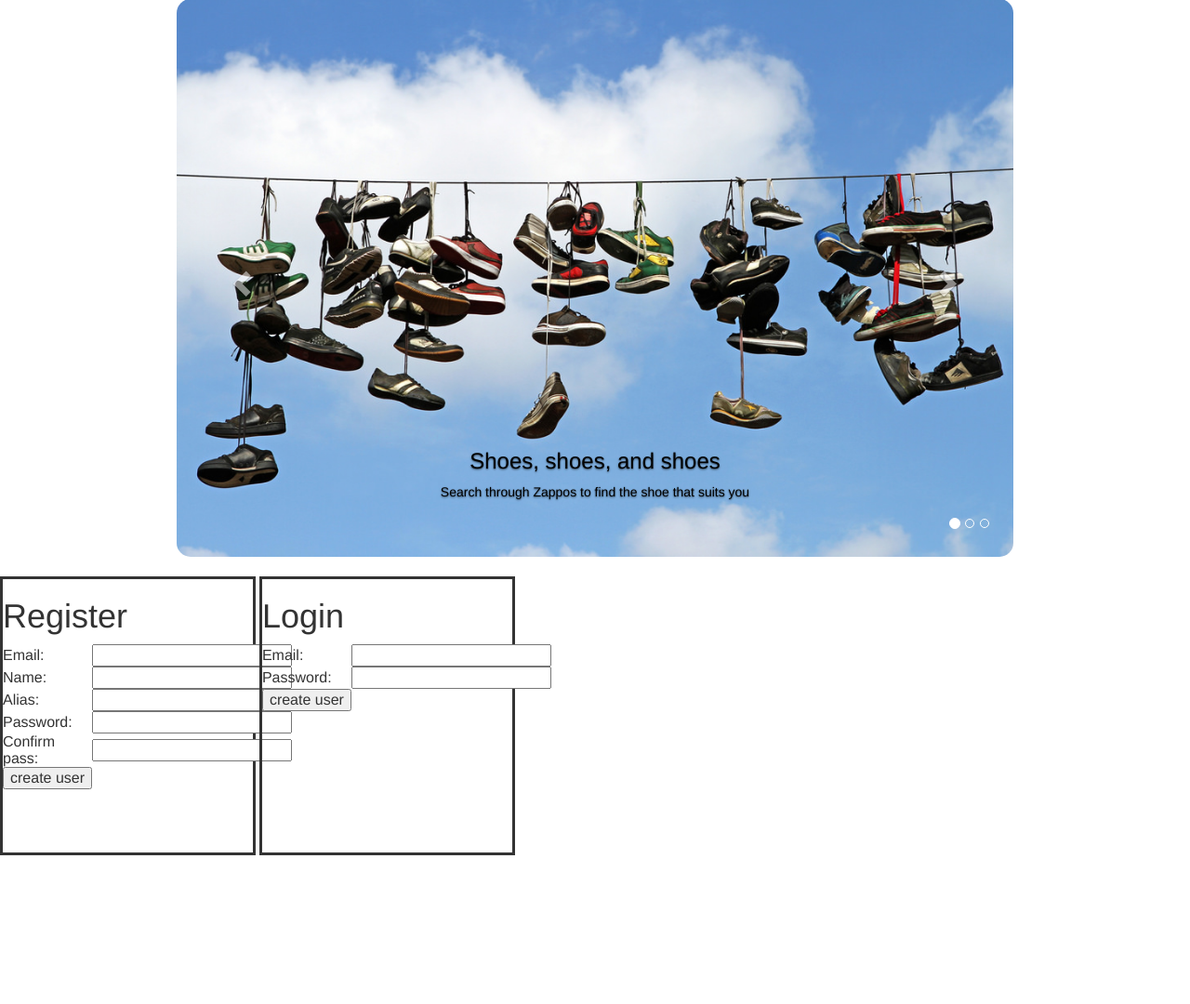
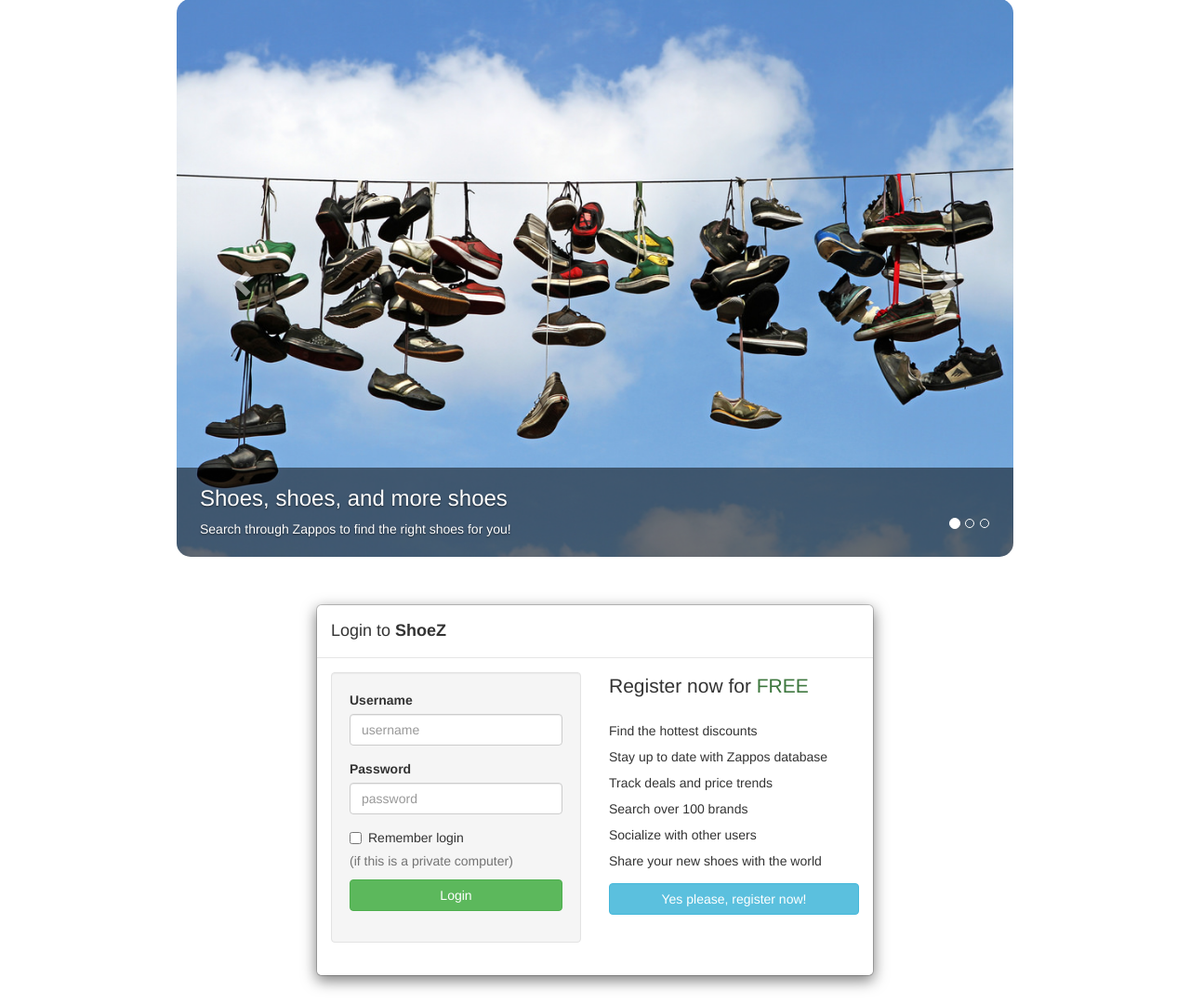
Before and after one commit to patr1ckk1m/zapposapi, a Django app: page / in a window 1280 px wide. Shown: the part 22-1102 px from the top of the page at 93% size. Before the commit the page ends 942 px from the top, so only its background shows below. Run offline with Django 3.2, Linux system fonts and the light colour scheme; some libraries are stand-ins or nearby versions.

Commit message:
updated login/reg

```diff
--- a/apps/firstapp/static/firstapp/css/main.css
+++ b/apps/firstapp/static/firstapp/css/main.css
@@ -1,9 +1,4 @@
-.login {
-width:275px;
-border-style: solid;
-height: 300px;
-display:inline-block;
-}
+
 
 /* Makes images fully responsive */
 
@@ -24,15 +19,15 @@ display:inline-block;
 }
 
 .carousel-caption {
-  /*background-color: rgba(0,0,0,.5);
+  background-color: rgba(0,0,0,.5);
   position: absolute;
   left: 0;
   right: 0;
   bottom: 0;
   z-index: 10;
-  padding: 0 0 10px 25px;*/
-  color: black;
-  /*text-align: left;*/
+  padding: 0 0 10px 25px;
+  color: white;
+  text-align: left;
 }
 
 .carousel-indicators {
@@ -53,7 +48,6 @@ display:inline-block;
 }
 
 
-/* ------------------- Section Styling - Not needed for carousel styling ------------------- */
 
 .section-white {
    padding: 10px 0;
--- a/apps/firstapp/templates/firstapp/index.html
+++ b/apps/firstapp/templates/firstapp/index.html
@@ -2,23 +2,14 @@
   <head>
     <title>Login and Reg | Home</title>
     <link rel="stylesheet" href="https://maxcdn.bootstrapcdn.com/bootstrap/3.3.7/css/bootstrap.min.css">
-
-<!-- jQuery library -->
     <script src="https://ajax.googleapis.com/ajax/libs/jquery/3.2.1/jquery.min.js"></script>
-
-<!-- Latest compiled JavaScript -->
     <script src="https://maxcdn.bootstrapcdn.com/bootstrap/3.3.7/js/bootstrap.min.js"></script>
     {% load staticfiles %}
+      <script src="{% static 'firstapp/scripts/script.js '%}"></script>
       <link rel="stylesheet" href="{% static 'firstapp/css/main.css' %}" media="screen" title="no title"  charset="utf-8">
   </head>
-  <style>
-  img{
-      height: 600px;
-      width: 800px;
-  }
-  </style>
+
   <body>
-
   <section class="section-white">
     <div class="container">
 
@@ -35,20 +26,22 @@
           <div class="item active">
             <img src="{% static 'firstapp/images/shoes.jpg' %}" alt="...">
             <div class="carousel-caption">
-            <h3>Shoes, shoes, and shoes</h3>
-            <p>Search through Zappos to find the shoe that suits you</p>
+              <h3>Shoes, shoes, and more shoes</h3>
+              <p>Search through Zappos to find the right shoes for you!</p>
             </div>
           </div>
           <div class="item">
             <img src="{% static 'firstapp/images/money.jpg' %}" alt="...">
             <div class="carousel-caption">
-            <h2>Heading</h2>
+              <h3>Save</h3>
+              <p>Make your wallet happy by buying at the best deals and discounts</p>
             </div>
           </div>
           <div class="item">
             <img src="{% static 'firstapp/images/running.jpg' %}" alt="...">
             <div class="carousel-caption">
-            <h2>Heading</h2>
+              <h3>Socialize</h3>
+              <p>Connect with others on the message board to discuss your new purchases</p>
             </div>
           </div>
         </div>
@@ -65,10 +58,62 @@
     </div>
   </section>
 
+  <div id="login-overlay" class="modal-dialog">
+    <div class="modal-content">
+        <div class="modal-header">
+            <h4 class="modal-title" id="myModalLabel">Login to <b>ShoeZ</b></h4>
+        </div>
+        <div class="modal-body">
+            <div class="row">
+                <div class="col-xs-6">
+                    <div class="well">
+                        <form id="loginForm" method="POST">
+                            <div class="form-group">
+                                <label for="username" class="control-label">Username</label>
+                                <input type="text" class="form-control" name="username" value="" required="" title="Please enter your username" placeholder="username">
+                                <span class="help-block"></span>
+                            </div>
+                            <div class="form-group">
+                                <label for="password" class="control-label">Password</label>
+                                <input type="password" class="form-control" name="password" placeholder="password" value="" required="" title="Please enter your password">
+                                <span class="help-block"></span>
+                            </div>
+                            <div id="loginErrorMsg" class="alert alert-error hide">Wrong username or password</div>
+                            <div class="checkbox">
+                                <label>
+                                    <input type="checkbox" name="remember" id="remember"> Remember login
+                                </label>
+                                <p class="help-block">(if this is a private computer)</p>
+                            </div>
+                            <button type="submit" value="login" name="submit" class="btn btn-success btn-block">Login</button>
+                        </form>
+                    </div>
+                </div>
+                <div class="col-xs-6">
+                    <p class="lead">Register now for <span class="text-success">FREE</span></p>
+                    <ul class="list-unstyled" style="line-height: 2">
+                        <li><span class="fa fa-check text-success"></span> Find the hottest discounts</li>
+                        <li><span class="fa fa-check text-success"></span> Stay up to date with Zappos database</li>
+                        <li><span class="fa fa-check text-success"></span> Track deals and price trends</li>
+                        <li><span class="fa fa-check text-success"></span> Search over 100 brands</li>
+                        <li><span class="fa fa-check text-success"></span> Socialize with other users</li>
+                        <li><span class="fa fa-check text-success"></span> Share your new shoes with the world</li>
+                    </ul>
+                    <p><a href="./Register.jsp" class="btn btn-info btn-block">Yes please, register now!</a></p>
+                </div>
+            </div>
+        </div>
+    </div>
+
+  </div>
 
 
 
-    <form action = "/register" method='post' class = "login">
+
+
+
+
+      <!-- <form action = "/register" method='post' class = "login">
         {% csrf_token %}
         <table>
           <tr>
@@ -127,6 +172,6 @@
             <li>{{ message }}</li>
           {% endfor %}
         </ul>
-    {% endif %}
+      {% endif %} -->
   </body>
 </html>
```
Also changed, not shown: apps/firstapp/static/firstapp/images/money.jpg, apps/firstapp/static/firstapp/images/running.jpg. Lines whose indentation alone changed are shown as unchanged.
